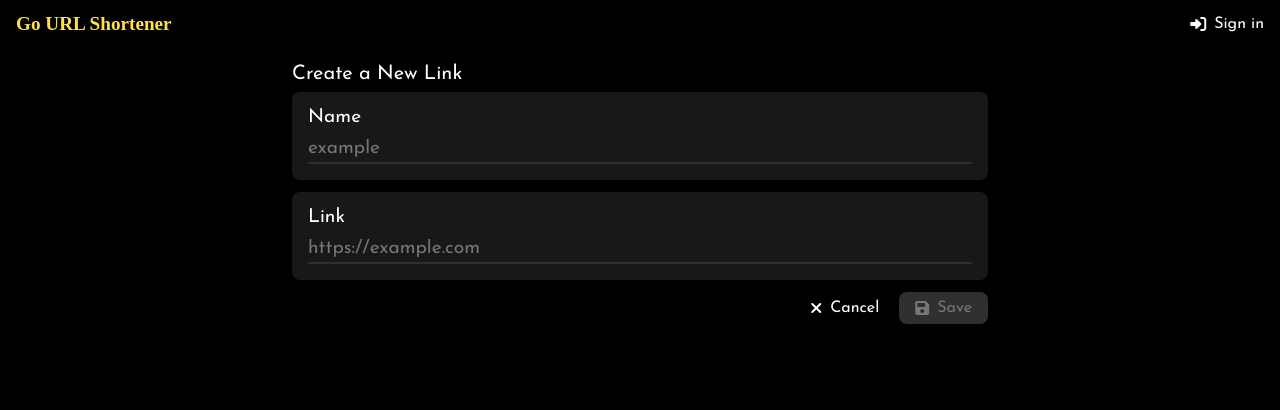
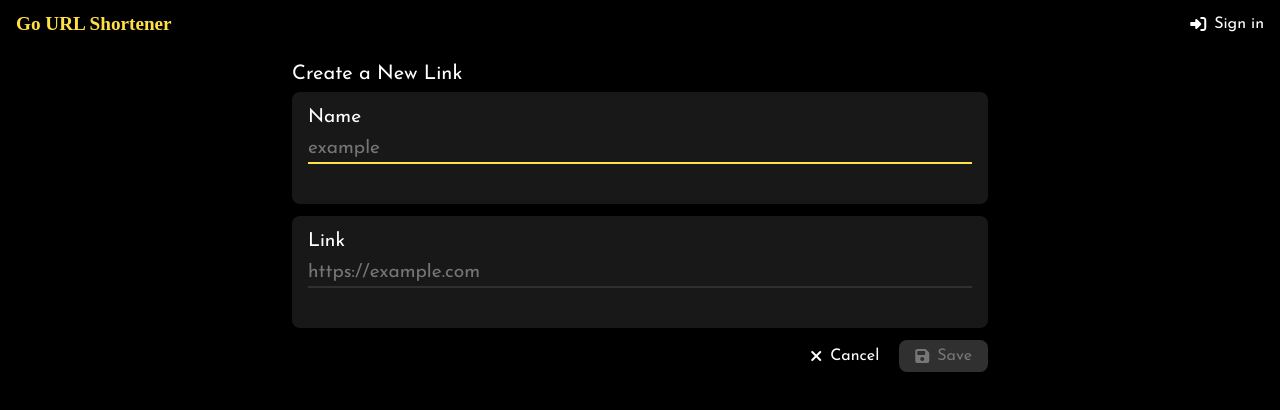
Before and after one commit to dgoudie/go-url-shortener, a Next.js app: page /console/link in a window 1280 px wide. Shown: the top 410 px of the page. Built offline with nearby package versions, Linux system fonts and the light colour scheme; no server answers; a web font is replaced by a local one.

Commit message:
improved redirections

```diff
--- a/middleware.ts
+++ b/middleware.ts
@@ -1,5 +1,5 @@
 export { default } from 'next-auth/middleware';
 
 export const config = {
-  matcher: ['/console/links'],
+  matcher: ['/console/links', '/console/link', '/setup'],
 };
--- a/next.config.js
+++ b/next.config.js
@@ -7,15 +7,6 @@ const nextConfig = {
   },
   async headers() {
     return [
-      {
-        source: '/:param_1*',
-        headers: [
-          {
-            key: 'cache-control',
-            value: 'stale-while-revalidate',
-          },
-        ],
-      },
       {
         source: '/api/link',
         headers: [
@@ -30,6 +21,11 @@ const nextConfig = {
   async redirects() {
     return [
       {
+        source: '/:name((?!console|api|auth|setup)[^/]+)/:parameters*',
+        destination: '/api/handle/:name/:parameters*',
+        permanent: true,
+      },
+      {
         source: '/',
         destination: '/console/links',
         permanent: true,
--- a/pages/[name].tsx
+++ /dev/null
@@ -1 +0,0 @@
-export { default, getServerSideProps } from '../utils/redirect-to-api-route';
--- a/pages/[name]/[param_1].tsx
+++ /dev/null
@@ -1 +0,0 @@
-export { default, getServerSideProps } from '../../utils/redirect-to-api-route';
--- a/pages/[name]/[param_1]/[param_2].tsx
+++ /dev/null
@@ -1,4 +0,0 @@
-export {
-  default,
-  getServerSideProps,
-} from '../../../utils/redirect-to-api-route';
--- a/pages/api/handle/[url].ts
+++ b/pages/api/handle/[...url].ts
@@ -10,14 +10,9 @@ const handler: NextApiHandler = async (req, res) => {
       .end();
     return;
   }
-  const url: string = req.query.url as string;
-  if (typeof url !== 'string') {
-    res.status(400).end();
-    return;
-  }
-  const [short_name, param_1, param_2] = url
-    .split('/')
-    .filter((segment) => !!segment?.length);
+  const url: string[] = req.query.url as string[];
+
+  const [short_name, param_1, param_2] = url;
 
   const goLinkWithParams = await prisma.goLink.findFirst({
     where: { user_id, short_name },
--- a/pages/api/link.ts
+++ b/pages/api/link.ts
@@ -2,6 +2,7 @@ import { NextApiHandler } from 'next';
 import { PrismaClientKnownRequestError } from '@prisma/client/runtime';
 import { getUserId } from '../../utils/get-user-id';
 import prisma from '../../database/prisma';
+import { validateName } from '../../utils/validate-name';
 import { validateUrl } from '../../utils/validate-url';
 
 const handler: NextApiHandler = async (req, res) => {
@@ -49,13 +50,3 @@ const handler: NextApiHandler = async (req, res) => {
   }
 };
 export default handler;
-
-function validateName(name: string) {
-  if (typeof name !== 'string') {
-    return false;
-  }
-  if (!name.match(/^[\w\-_]+$/)) {
-    return false;
-  }
-  return true;
-}
--- a/pages/console/Link.module.scss
+++ b/pages/console/Link.module.scss
@@ -27,6 +27,10 @@
     &:focus {
       border-bottom: 2px solid var(--accent-color);
     }
+
+    &.name {
+      text-transform: lowercase;
+    }
   }
 }
 
@@ -42,6 +46,10 @@
 .fieldError {
   color: crimson;
   font-size: 1rem;
+
+  &Wrapper {
+    height: 1rem;
+  }
 }
 
 .summary {
--- a/pages/console/link.tsx
+++ b/pages/console/link.tsx
@@ -1,7 +1,7 @@
 import * as Yup from 'yup';
 
 import { ErrorMessage, Field, Form, Formik } from 'formik';
-import { useEffect, useMemo, useState } from 'react';
+import { useEffect, useMemo, useRef, useState } from 'react';
 
 import AppHeaderLayout from '../../layouts/AppHeaderLayout/AppHeaderLayout';
 import Link from 'next/link';
@@ -11,17 +11,28 @@ import classNames from 'classnames';
 import styles from './Link.module.scss';
 import { useHeadWithTitle } from '../../utils/use-head-with-title';
 import { useRouter } from 'next/router';
+import { validateName } from '../../utils/validate-name';
 import { validateUrl } from '../../utils/validate-url';
 
 const LinkSchema = Yup.object().shape({
   name: Yup.string()
     .matches(
-      /^[\w\-_]+$/,
-      'Name must only contain letters, numbers, underscores, and hyphens.'
+      /^[a-z0-9\-_]+$/,
+      'Name must only contain lowercase letters, numbers, underscores, and hyphens.'
     )
     .max(128, 'Name cannot be more than 128 characters.')
-    .required('Name is required.'),
+    .required('Name is required.')
+    .test({
+      name: 'valid-name',
+      test(value, ctx) {
+        if (!validateName(value)) {
+          return ctx.createError({ message: `Name cannot be '${value}'` });
+        }
+        return true;
+      },
+    }),
   link: Yup.string()
+    .required('Link is required.')
     .test({
       name: 'valid-url',
       test(value, ctx) {
@@ -30,8 +41,7 @@ const LinkSchema = Yup.object().shape({
         }
         return true;
       },
-    })
-    .required('Link is required.'),
+    }),
 });
 
 const CreateLink: NextPageWithLayout = () => {
@@ -76,16 +86,30 @@ const CreateLink: NextPageWithLayout = () => {
         }}
       >
         {({ isValid, values }) => {
+          // eslint-disable-next-line react-hooks/rules-of-hooks
+          const nameInputRef = useRef<HTMLInputElement>();
+          // eslint-disable-next-line react-hooks/rules-of-hooks
+          useEffect(() => {
+            nameInputRef.current?.focus();
+          }, []);
           return (
             <Form className={styles.form}>
               <div className={styles.control}>
                 <label htmlFor='name'>Name</label>
-                <Field id='name' name='name' placeholder='example' />
+                <Field
+                  id='name'
+                  name='name'
+                  placeholder='example'
+                  className={styles.name}
+                  innerRef={nameInputRef}
+                />
+                <div className={styles.fieldErrorWrapper}>
                   <ErrorMessage
                     name='name'
                     className={styles.fieldError}
                     component='div'
                   />
+                </div>
               </div>
               <div className={styles.control}>
                 <label htmlFor='link'>Link</label>
@@ -95,11 +119,13 @@ const CreateLink: NextPageWithLayout = () => {
                   placeholder='https://example.com'
                   type='url'
                 />
+                <div className={styles.fieldErrorWrapper}>
                   <ErrorMessage
                     name='link'
                     className={styles.fieldError}
                     component='div'
                   />
+                </div>
               </div>
               <Summary valid={isValid} name={values.name} link={values.link} />
               <div className={styles.actions}>
--- /dev/null
+++ b/utils/validate-name.ts
@@ -0,0 +1,14 @@
+export function validateName(name: string | undefined) {
+  if (typeof name !== 'string') {
+    return false;
+  }
+  if (!name.match(/^[\w\-_]+$/)) {
+    return false;
+  }
+  if (disallowedNames.has(name)) {
+    return false;
+  }
+  return true;
+}
+
+const disallowedNames = new Set(['console', 'api', 'setup', 'auth']);
```
Also changed, not shown: utils/redirect-to-api-route.tsx (deleted, +0 -16 lines). Lines whose indentation alone changed are shown as unchanged.
